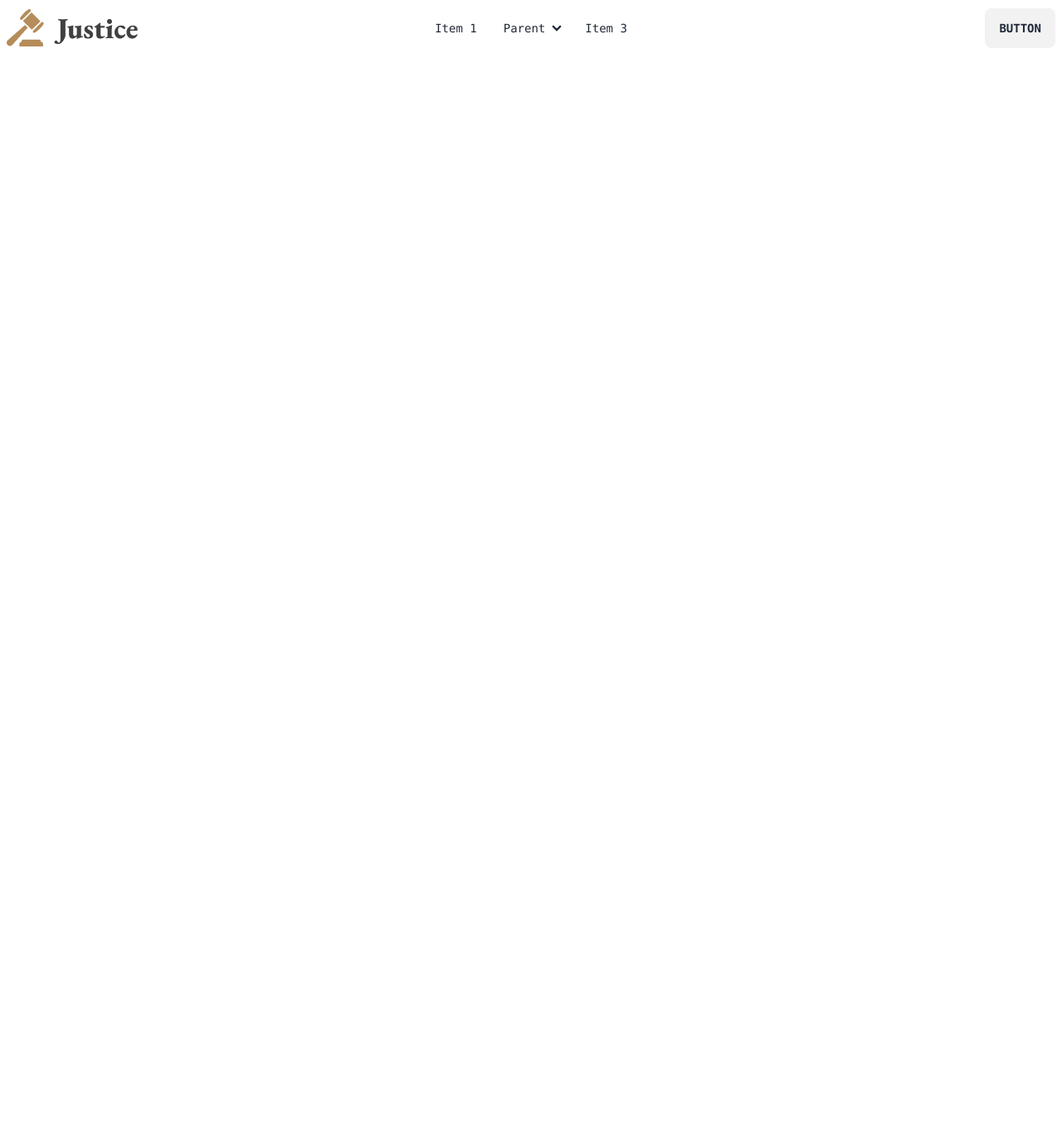
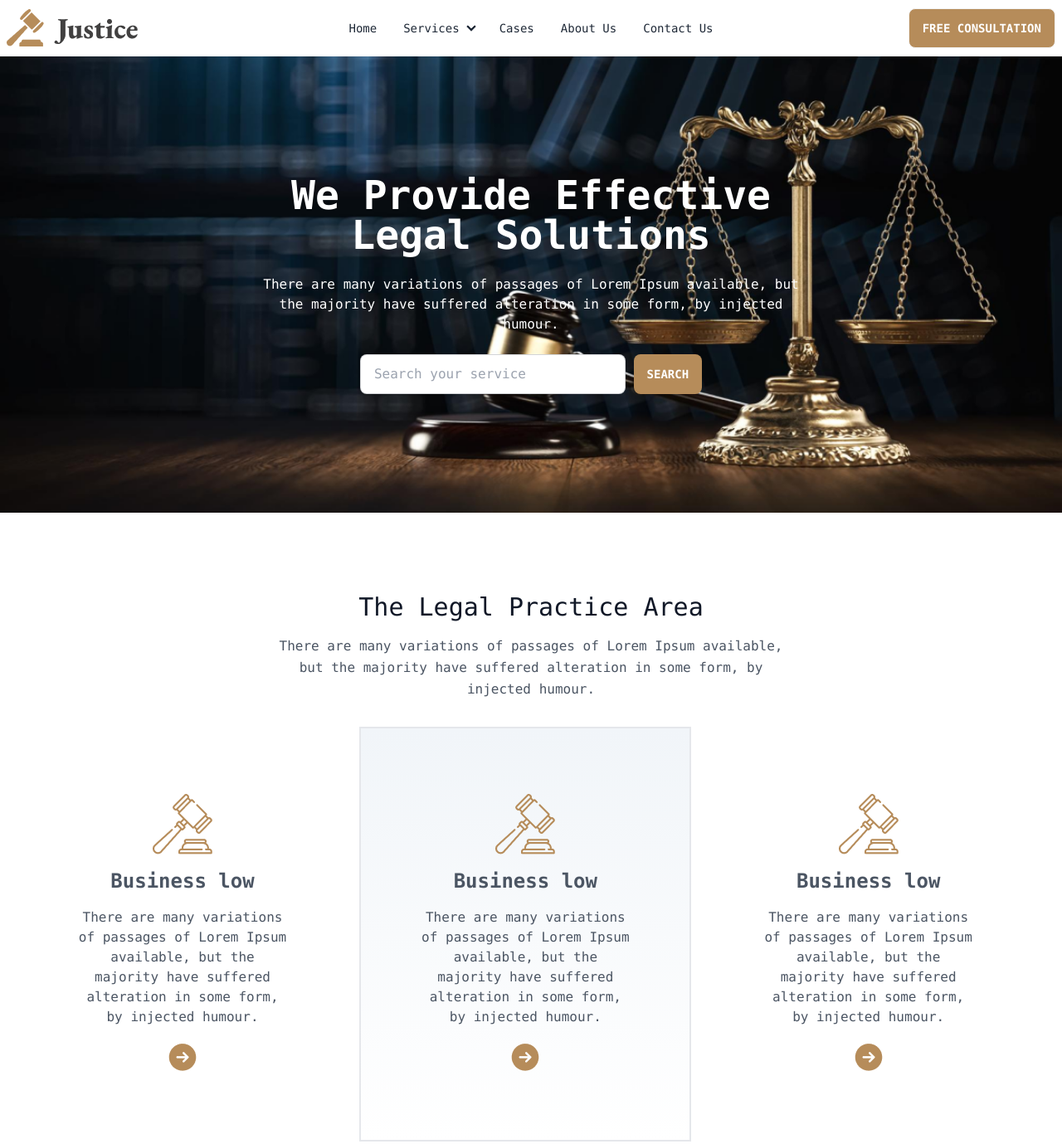
Before and after one commit to afnanhussain2002/low, a plain HTML site: page index.html in a window 1280 px wide. Shown: the whole page at 83% size. Before the commit the page ends 800 px from the top, so only its background shows below. Drawn offline with nearby package versions, Linux system fonts and the light colour scheme.

Commit message:
adding sectiojn

```diff
--- a/index.html
+++ b/index.html
@@ -1,5 +1,5 @@
 <!DOCTYPE html>
-<html lang="en">
+<html lang="en" data-theme="light">
 <head>
     <meta charset="UTF-8">
     <meta name="viewport" content="width=device-width, initial-scale=1.0">
@@ -8,9 +8,21 @@
     <link href="https://cdn.jsdelivr.net/npm/daisyui@3.4.0/dist/full.css" rel="stylesheet" type="text/css" />
 <script src="https://cdn.tailwindcss.com"></script>
 <script src="https://kit.fontawesome.com/fd30bb401a.js" crossorigin="anonymous"></script>
+<script>
+    tailwind.config = {
+      theme: {
+        extend: {
+          colors: {
+            sonali: '#B68C5A',
+          }
+        }
+      }
+    }
+  </script>
+
 </head>
 <body class="font-mono">
-    <header>
+    <header class="container mx-auto">
           <nav>
             <div class="navbar bg-base-100">
                 <div class="navbar-start">
@@ -36,27 +48,81 @@
                 </div>
                 <div class="navbar-center hidden lg:flex">
                   <ul class="menu menu-horizontal px-1">
-                    <li><a>Item 1</a></li>
+                    <li><a>Home</a></li>
                     <li tabindex="0">
                       <details>
-                        <summary>Parent</summary>
+                        <summary>Services</summary>
                         <ul class="p-2">
                           <li><a>Submenu 1</a></li>
                           <li><a>Submenu 2</a></li>
                         </ul>
                       </details>
                     </li>
-                    <li><a>Item 3</a></li>
+                    <li><a>Cases</a></li>
+                    <li><a>About Us</a></li>
+                    <li><a>Contact Us</a></li>
                   </ul>
                 </div>
                 <div class="navbar-end">
-                  <a class="btn">Button</a>
+                  <a class="btn bg-sonali hover:bg-sonali text-white">Free Consultation</a>
                 </div>
               </div>
 
           </nav>
+          <div class="hero bg-[url('/images/banner.png')] py-24 px-60 bg-cover lg:h-[550px]">
+            <div class="hero-content text-center">
+              <div class="max-w-2xl">
+                <h1 class="text-5xl font-bold text-white">We Provide Effective Legal Solutions</h1>
+                <p class="py-6 text-white">There are many variations of passages of Lorem Ipsum available, but the majority have suffered alteration in some form, by injected humour.</p>
+
+                <div>
+                    <input type="text" placeholder="Search your service" class="input input-bordered w-full max-w-xs" />
+                    <button class="btn bg-sonali border-0 hover:bg-sonali text-white">Search</button>
+                </div>
+              </div>
+            </div>
+          </div>
     </header>
-    <main>
+    <main class="container mx-auto">
+
+        <section class="text-gray-600 body-font">
+            <div class=" px-5 py-24 ">
+              <div class="text-center mb-20">
+                <h1 class="sm:text-3xl text-2xl font-medium title-font text-gray-900 mb-4">The Legal Practice Area</h1>
+                <p class="text-base leading-relaxed xl:w-2/4 lg:w-3/4 mx-auto text-gray-500s">There are many variations of passages of Lorem Ipsum available, but the majority have suffered alteration in some form, by injected humour.</p>
+            <div class="grid mt-8 grid-cols-1 justify-center md:grid-cols-2 lg:grid-cols-3">
+              <!--  card 1 -->
+
+                <div class="flex flex-col justify-center space-y-4 bg-white lg:w-[400px] h-[500px] ">
+                    <div class="mx-auto flex">
+                        <img class="" src="./images/business.png" alt="">
+                    </div>
+                    <h3 class="text-2xl font-semibold">Business low</h3>
+                    <p class="w-64 m-auto">There are many variations of passages of Lorem Ipsum available, but the majority have suffered alteration in some form, by injected humour.</p>
+                    <img class="w-10 mx-auto" src="./images/Frame.png" alt="">
+                </div>
+                <!-- card-2 -->
+                <div class="flex flex-col justify-center space-y-4 border-2 bg-gradient-to-b from-slate-100 lg:w-[400px] h-[500px] ">
+                    <div class="mx-auto flex">
+                        <img class="" src="./images/business.png" alt="">
+                    </div>
+                    <h3 class="text-2xl font-semibold">Business low</h3>
+                    <p class="w-64 m-auto">There are many variations of passages of Lorem Ipsum available, but the majority have suffered alteration in some form, by injected humour.</p>
+                    <img class="w-10 mx-auto" src="./images/Frame.png" alt="">
+                </div>
+                <!-- card 3 -->
+
+                <div class="flex flex-col justify-center space-y-4 bg-white lg:w-[400px] h-[500px] ">
+                  <div class="mx-auto flex">
+                      <img class="" src="./images/business.png" alt="">
+                  </div>
+                  <h3 class="text-2xl font-semibold">Business low</h3>
+                  <p class="w-64 m-auto">There are many variations of passages of Lorem Ipsum available, but the majority have suffered alteration in some form, by injected humour.</p>
+                  <img class="w-10 mx-auto" src="./images/Frame.png" alt="">
+              </div>
+
+            </div>
+          </section>
 
     </main>
     <footer>
```
